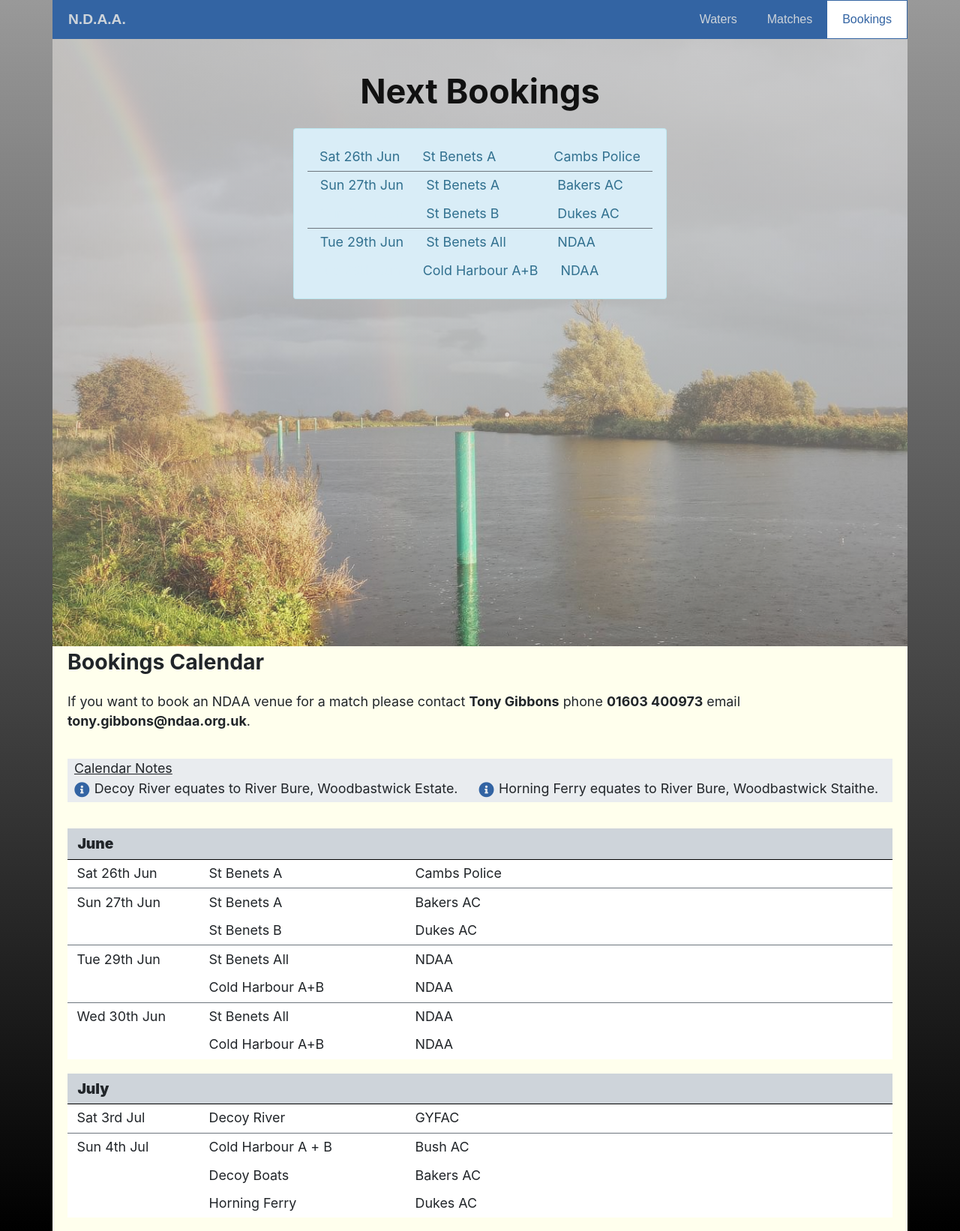
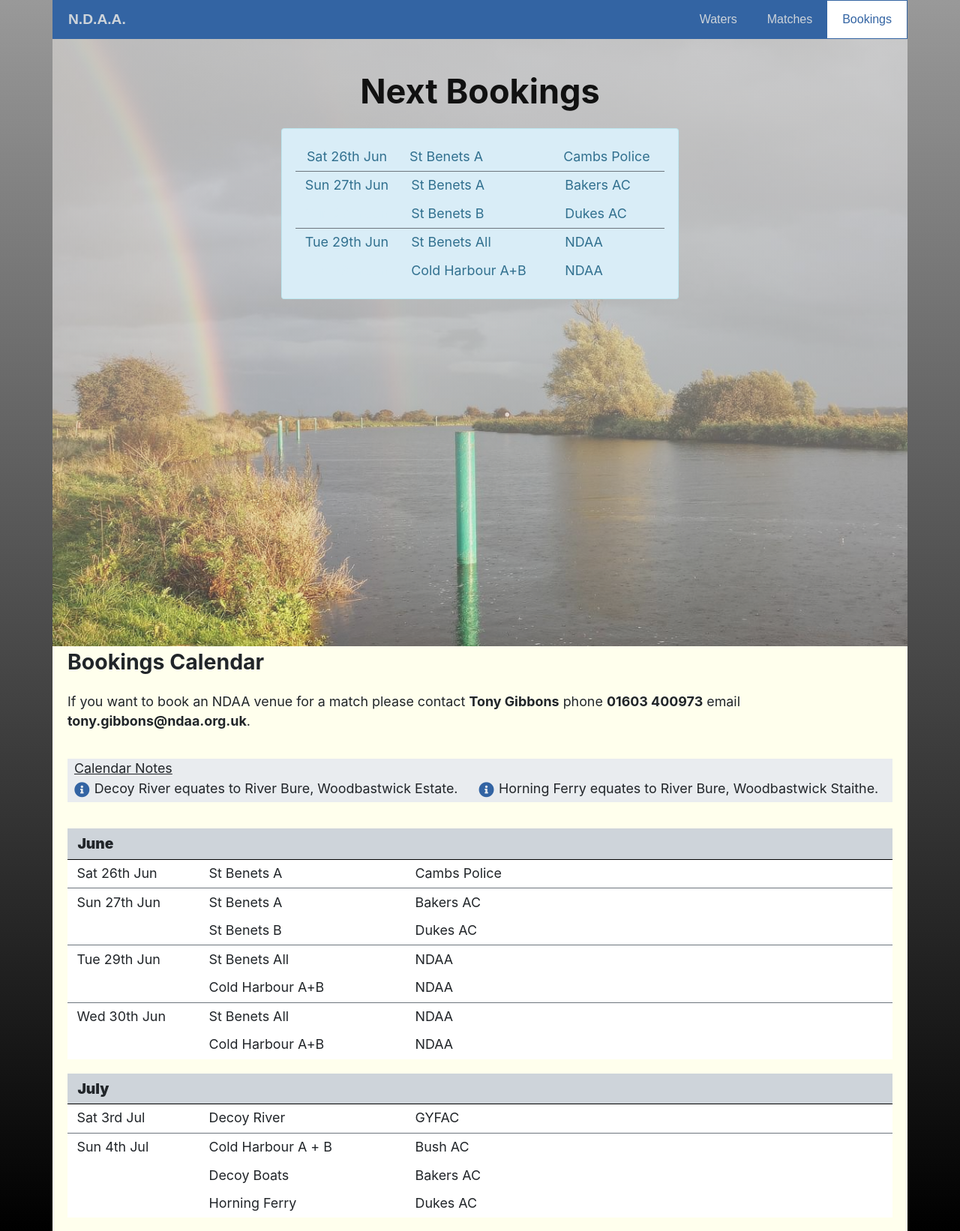
Before and after one commit to ndaa-developer/ndaa-release-two, a Jekyll site: the page built from bookings.html, in a window 1280 px wide. Shown: the whole page at 75% size. Built offline with Jekyll 4.4.1, drawn with Linux system fonts in a browser that asks for light colours.

Commit message:
fix bkg cvr cell widths

```diff
--- a/assets/_scss/local/_home.scss
+++ b/assets/_scss/local/_home.scss
@@ -207,5 +207,11 @@
       display: flex;
       flex: 0 1 40%;
     }
+    .Btable-cell--BkVenue {
+      min-width: 200px;
+    }
+    .Btable-cell--BkDesc {
+      min-width: 145px;
+    }
 
 }
--- a/assets/css/styles.css
+++ b/assets/css/styles.css
@@ -1204,4 +1204,8 @@ body {
     -webkit-box-flex: 0;
     -webkit-flex: 0 1 40%;
         -ms-flex: 0 1 40%;
-            flex: 0 1 40%; } }
+            flex: 0 1 40%; }
+  .Btable-cell--BkVenue {
+    min-width: 200px; }
+  .Btable-cell--BkDesc {
+    min-width: 145px; } }
```
Also changed, not shown: assets/css/styles.min.css.
